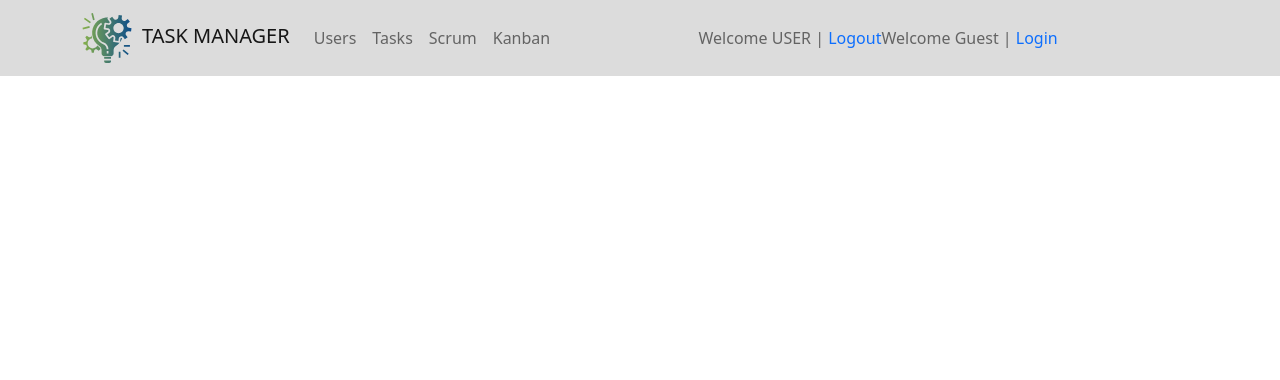
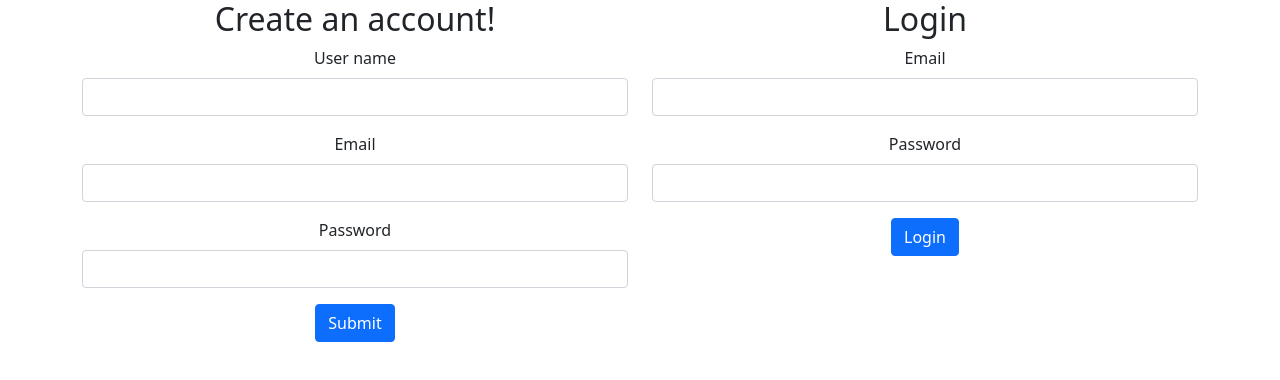
Before and after one commit to JustineCh/LSYP_APP, a React (Create React App) app: page / in a window 1280 px wide. Shown: the top 380 px of the page. Built offline with nearby package versions, Linux system fonts and the light colour scheme.

Commit message:
App: modified displaying LoginView and MainView to be dependent on selectedUserId

```diff
--- a/src/App.js
+++ b/src/App.js
@@ -1,12 +1,15 @@
 import './App.css';
 import { LoginView } from './login/containers/LoginView';
-import  MainView  from './mainView/containers/MainView';
+import MainView from './mainView/containers/MainView';
+import { useSelector } from 'react-redux';
 
 function App() {
+  const selectedUserId = useSelector(state => state.users.loggedInUserId);
+  console.log(selectedUserId);
   return (
     <div className="App">
-      {/* <LoginView /> */}
-      <MainView />
+      {!selectedUserId && <LoginView />}
+      {selectedUserId && <MainView />}
     </div>
   );
 }
```
